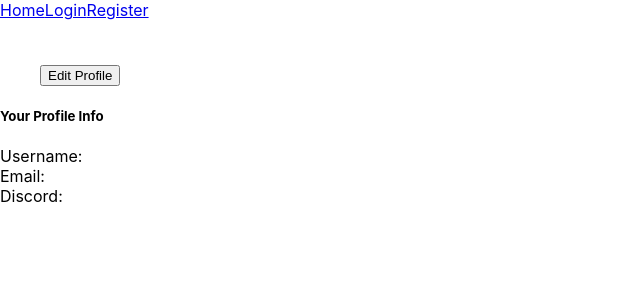
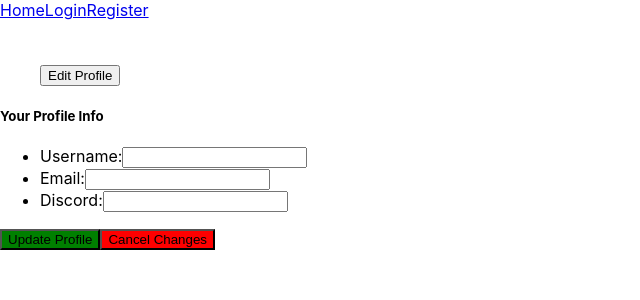
Before and after one commit to LA-Miller/Gamer-Buds-Client, a React (Create React App) app: page /profile in a window 1280 px wide. Both pictures are taken after a click on the button "Edit Profile". Shown: the top 300 px of the page, without its empty margins (0-640 px from the left). Built offline with nearby package versions, Linux system fonts and the light colour scheme; no server answers.

Commit message:
User can edit their profile

```diff
--- a/src/components/Profile.tsx
+++ b/src/components/Profile.tsx
@@ -85,6 +85,12 @@ class Profile extends React.Component<
       this.props.setGame(e.target.value);
     } else if (e.target.name === "content") {
       this.props.setContent(e.target.value);
+    } else if (e.target.name === "username") {
+      this.props.setUsername(e.target.value);
+    } else if (e.target.name === "email") {
+      this.props.setEmail(e.target.value);
+    } else if (e.target.name === "discord") {
+      this.props.setDiscord(e.target.value);
     }
   };
 
@@ -150,6 +156,26 @@ class Profile extends React.Component<
         Authorization: `Bearer ${this.props.sessionToken}`,
       }),
     }).then(() => this.fetchProfileInfo());
+  };
+
+  updateProfile = (userId: number | string) => {
+    fetch(`${APIURL}/user/update/profile/${userId}`, {
+      method: "PUT",
+      body: JSON.stringify({
+        user: {
+          username: this.props.username,
+          email: this.props.email,
+          discord: this.props.discord,
+        },
+      }),
+      headers: new Headers({
+        "Content-Type": "application/json",
+        Authorization: `Bearer ${this.props.sessionToken}`,
+      }),
+    })
+      .then((json) => console.log(json.json()))
+      .then(this.fetchProfileInfo)
+      .catch((err) => console.log(err));
   };
 
   componentDidMount() {
@@ -245,9 +271,52 @@ class Profile extends React.Component<
           >
             <ModalHeader>Your Profile Info</ModalHeader>
             <ModalBody>
-              <div>Username: {this.props.username}</div>
-              <div>Email: {this.props.email}</div>
-              <div>Discord: {this.props.discord}</div>
+              <ListGroup>
+                <ListGroupItem>
+                  Username:
+                  <Input
+                    onChange={this.handleChange}
+                    name="username"
+                    contentEditable={true}
+                    placeholder={this.props.username}
+                    value={this.props.username}
+                  />
+                </ListGroupItem>
+                <ListGroupItem>
+                  Email:
+                  <Input
+                    onChange={this.handleChange}
+                    name="email"
+                    contentEditable={true}
+                    placeholder={this.props.email}
+                    value={this.props.username}
+                  />
+                </ListGroupItem>
+                <ListGroupItem>
+                  Discord:
+                  <Input
+                    onChange={this.handleChange}
+                    name="discord"
+                    contentEditable={true}
+                    placeholder={this.props.discord}
+                    value={this.props.discord}
+                  />
+                </ListGroupItem>
+              </ListGroup>
+              <Button
+                style={{ backgroundColor: "green" }}
+                id="update-btn"
+                onClick={() => this.updateProfile(this.props.userId)}
+              >
+                Update Profile
+              </Button>
+              <Button
+                style={{ backgroundColor: "red" }}
+                id="update-btn"
+                onClick={this.toggleProfileEdit}
+              >
+                Cancel Changes
+              </Button>
             </ModalBody>
           </Modal>
         ) : null}
```
